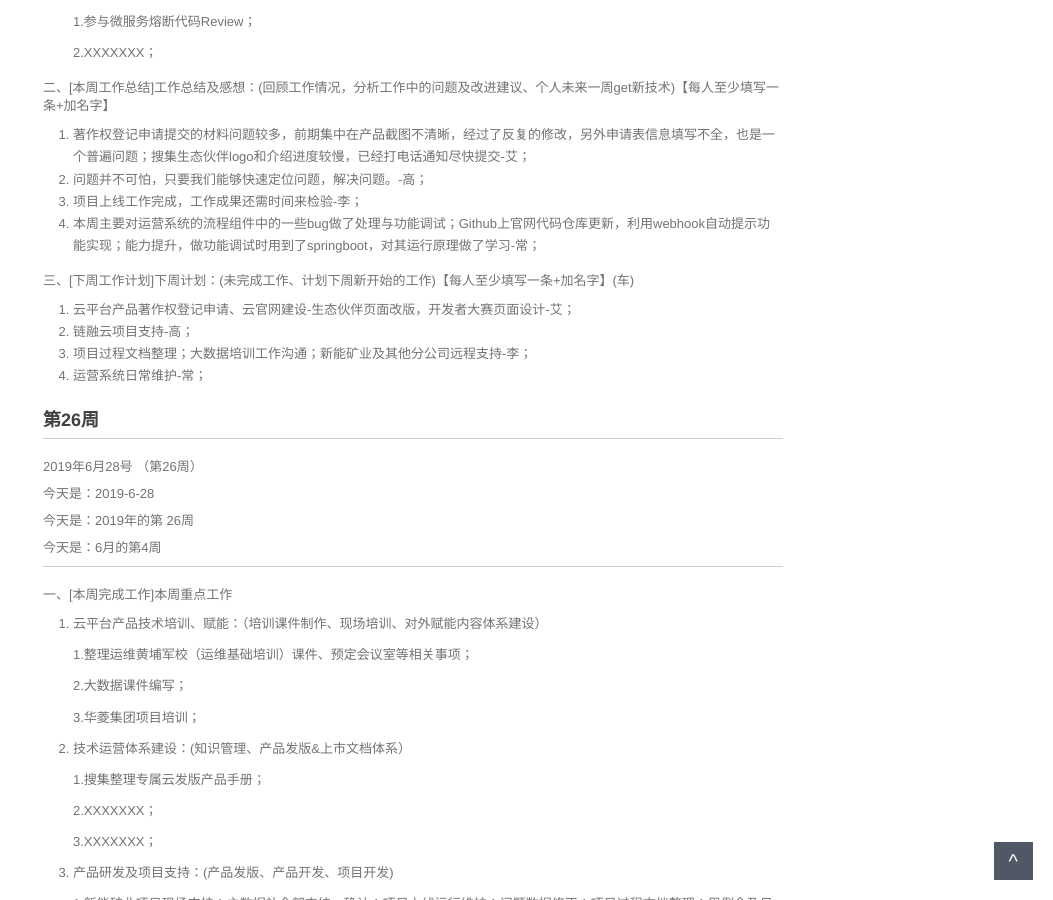
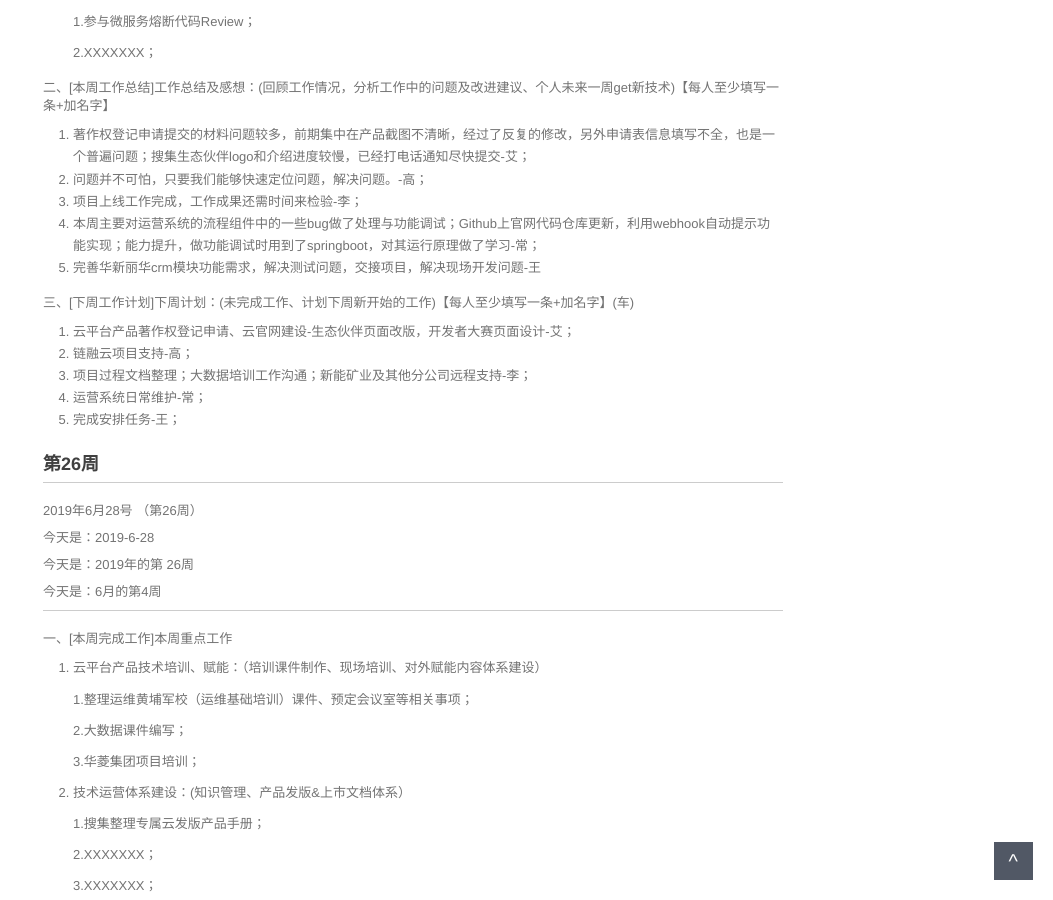
Before and after one commit to walllFlower/blog, a Jekyll site: the page built from _posts/2018-07-17-day_report_cxz.md, in a window 1280 px wide and 900 px high, scrolled down 1209 px. Shown: the whole window, without its empty margins (227-1280 px from the left). Built offline with Jekyll 4.4.1, drawn with Linux system fonts in a browser that asks for light colours; comment, search, counter and statistics services are not loaded.

Commit message:
Update 2018-07-17-day_report_cxz.md

```diff
--- a/_posts/2018-07-17-day_report_cxz.md
+++ b/_posts/2018-07-17-day_report_cxz.md
@@ -77,6 +77,7 @@ categories: 技术运营工作周报
 2. 问题并不可怕，只要我们能够快速定位问题，解决问题。-高；
 3. 项目上线工作完成，工作成果还需时间来检验-李；
 4. 本周主要对运营系统的流程组件中的一些bug做了处理与功能调试；Github上官网代码仓库更新，利用webhook自动提示功能实现；能力提升，做功能调试时用到了springboot，对其运行原理做了学习-常；
+5. 完善华新丽华crm模块功能需求，解决测试问题，交接项目，解决现场开发问题-王
 
 三、[下周工作计划]下周计划：(未完成工作、计划下周新开始的工作)【每人至少填写一条+加名字】(车)
 
@@ -84,7 +85,7 @@ categories: 技术运营工作周报
 2. 链融云项目支持-高；
 3. 项目过程文档整理；大数据培训工作沟通；新能矿业及其他分公司远程支持-李；
 4. 运营系统日常维护-常；
-
+5. 完成安排任务-王；
 
 
 ###  第26周
```
